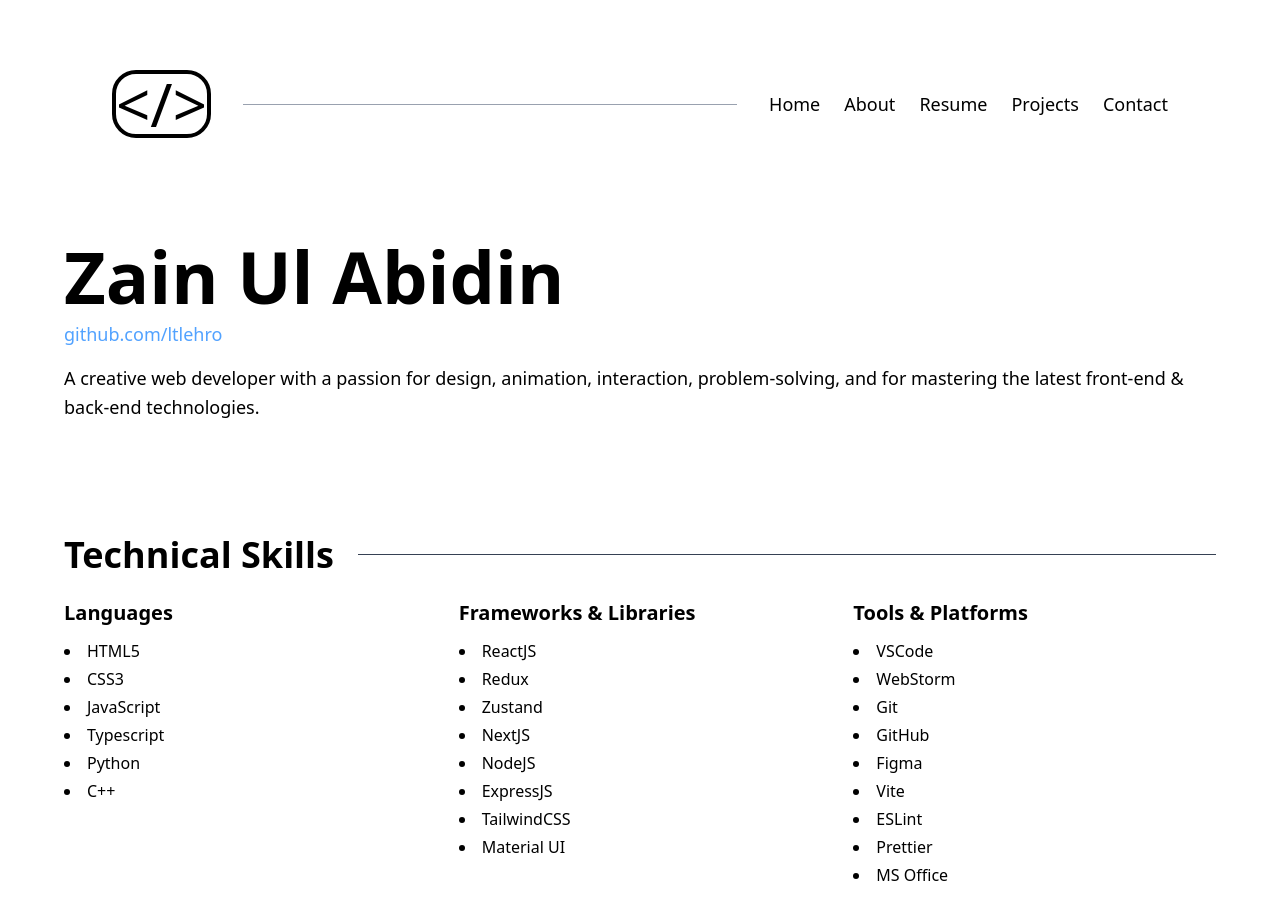
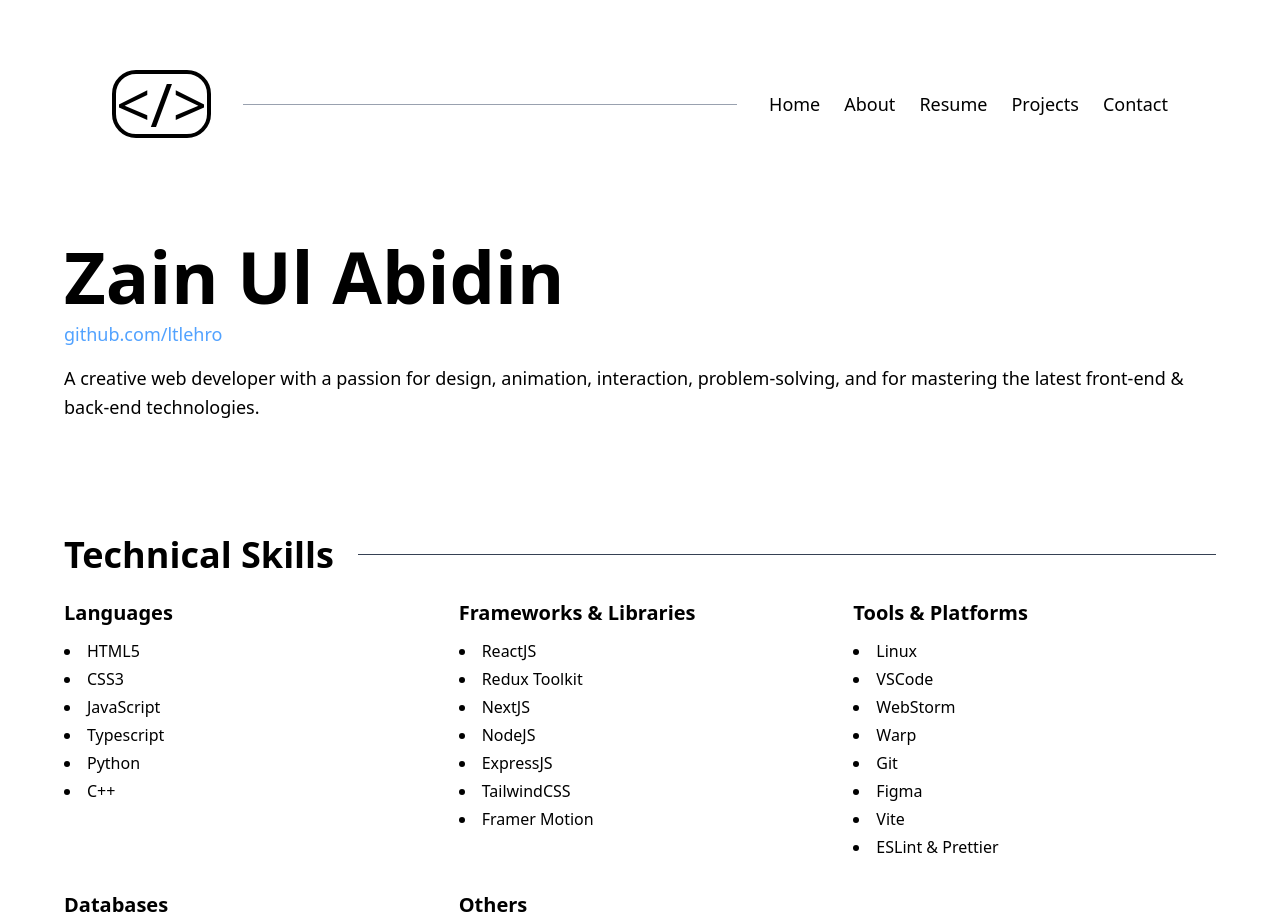
Before and after one commit to guesswhozayn/portfolio, a React (Vite) app: page /resume in a window 1280 px wide. Shown: the top 923 px of the page. Built offline with nearby package versions, Linux system fonts and the light colour scheme.

Commit message:
addition to resume

```diff
--- a/src/components/Email.jsx
+++ b/src/components/Email.jsx
@@ -1,7 +1,11 @@
 const Email = () => {
   return (
     <div className="max-md:hidden flex fixed right-10 bottom-0 origin-right rotate-90 transform items-center gap-4 text-white cursor-pointer">
-      <h2>zainulabidin74@outlook.com</h2>
+      <h2>
+        <a href="mailto:zainulabidin74@outlook.com">
+          zainulabidin74@outlook.com
+        </a>
+      </h2>
       <span className="w-16 h-[1px] bg-gray-500"></span>
     </div>
   );
--- a/src/components/Resume.jsx
+++ b/src/components/Resume.jsx
@@ -10,27 +10,25 @@ const Resume = ({ id }) => {
 
   const frameworks = [
     "ReactJS",
-    "Redux",
-    "Zustand",
+    "Redux Toolkit",
     "NextJS",
     "NodeJS",
     "ExpressJS",
     "TailwindCSS",
-    "Material UI",
+    "Framer Motion",
   ];
 
   const databases = ["MongoDB", "MySQL", "Firebase"];
 
   const tools = [
+    "Linux",
     "VSCode",
     "WebStorm",
+    "Warp",
     "Git",
-    "GitHub",
     "Figma",
     "Vite",
-    "ESLint",
-    "Prettier",
-    "MS Office",
+    "ESLint & Prettier",
   ];
 
   const others = [
@@ -44,10 +42,10 @@ const Resume = ({ id }) => {
   const coursework = [
     "Web Engineering",
     "Data Structures and Algorithms",
+    "Object Oriented Programming",
+    "Database Management Systems",
     "Software Engineering",
-    "Object Oriented Programming",
     "Artificial Intelligence",
-    "Database Management Systems",
   ];
 
   return (
```
